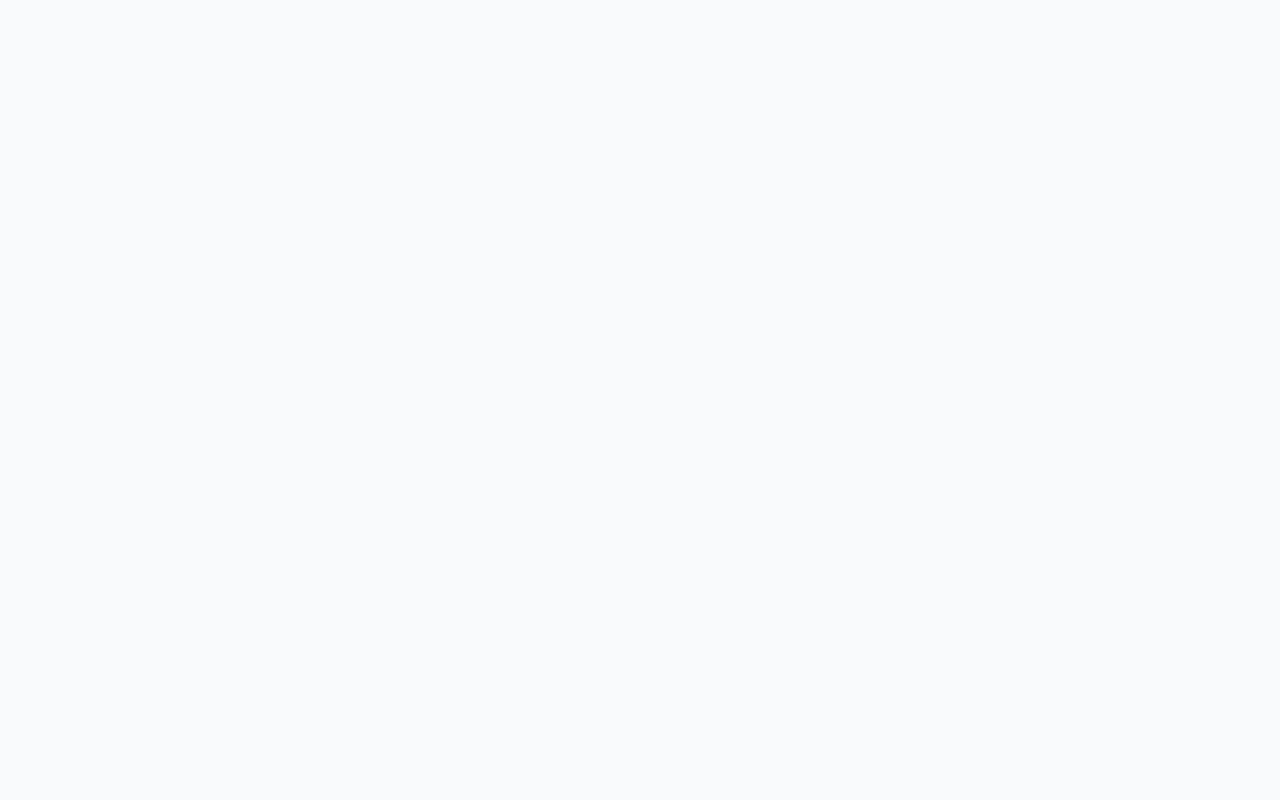
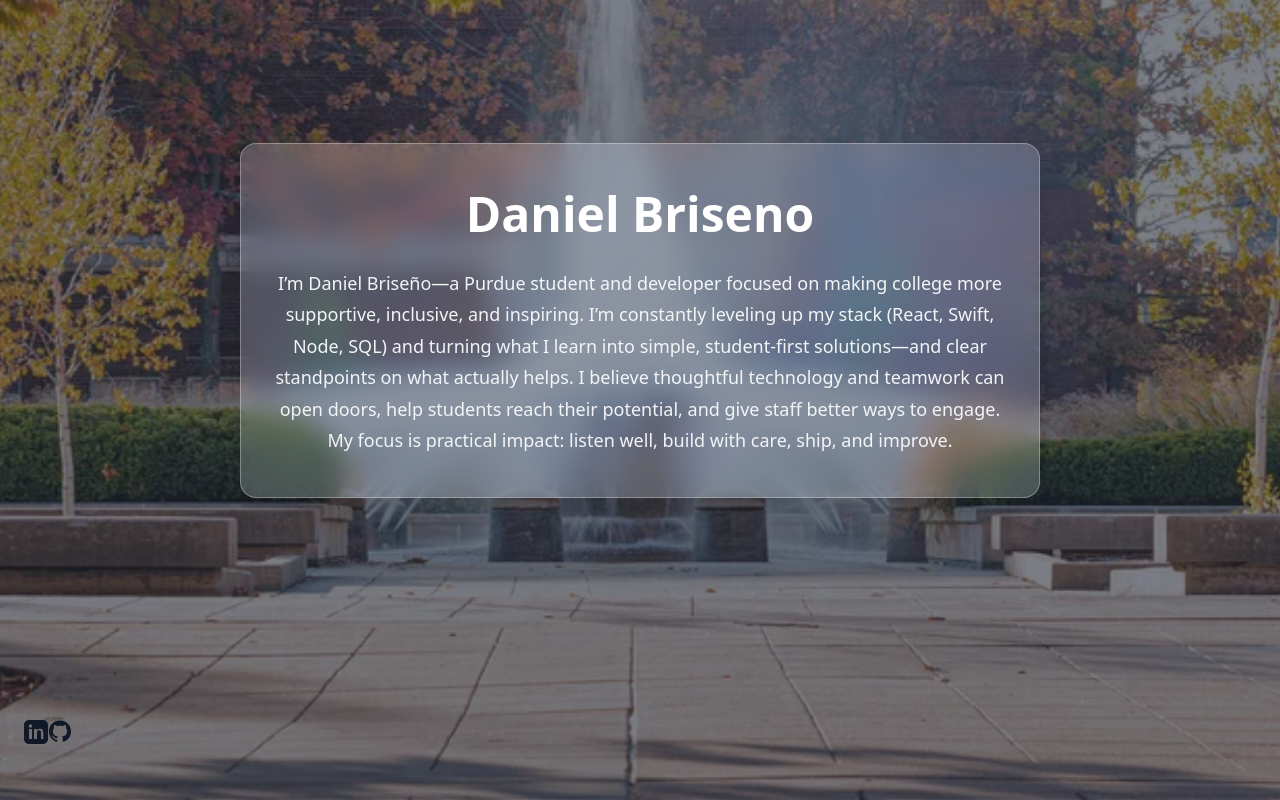
Before and after one commit to Wuizlz/group-website, a React (Vite) app: page /Daniel in a window 1280 px wide. Before the commit this address had no page. Shown: the part 249-1049 px from the top of the page. Before the commit the page ends 800 px from the top, so only its background shows below. Built offline with nearby package versions, Linux system fonts and the light colour scheme.

Commit message:
added footerLinks prop state & Daniel page

```diff
--- a/src/App.jsx
+++ b/src/App.jsx
@@ -2,11 +2,15 @@ import { createBrowserRouter, RouterProvider } from "react-router-dom";
 import AppLayout from "./ui/AppLayout";
 
 import Home from "./pages/Home";
+import Daniel from "./pages/Daniel";
 const router = createBrowserRouter(
   [
     {
       element: <AppLayout />,
-      children: [{ index: true, element: <Home /> }],
+      children: [{ index: true, element: <Home /> },
+        {path: "/Daniel" , element: <Daniel/>},
+      ],
+
     },
   ],
   { basename: import.meta.env.BASE_URL }
--- /dev/null
+++ b/src/pages/Daniel.jsx
@@ -0,0 +1,32 @@
+import { useEffect } from "react";
+import { useOutletContext } from "react-router-dom";
+import styles from "../pages/Home.module.css";
+
+export default function Daniel() {
+  const { setFooterLinks } = useOutletContext();
+  useEffect(() => {
+    setFooterLinks({
+      linkedin: "https://www.linkedin.com/in/daniel-briseno-2aa272223/",
+      github: "https://github.com/Wuizlz",
+    });
+    return () => setFooterLinks(null);
+  }, [setFooterLinks]);
+
+  return (
+    <main className={styles.main}>
+      <div className={styles.header}>
+        <h1 className={styles.title}>Daniel Briseno</h1>
+        <p className={styles.sentence}>
+          I’m Daniel Briseño—a Purdue student and developer focused on making
+          college more supportive, inclusive, and inspiring. I’m constantly
+          leveling up my stack (React, Swift, Node, SQL) and turning what I
+          learn into simple, student-first solutions—and clear standpoints on
+          what actually helps. I believe thoughtful technology and teamwork can
+          open doors, help students reach their potential, and give staff better
+          ways to engage. My focus is practical impact: listen well, build with
+          care, ship, and improve.
+        </p>
+      </div>
+    </main>
+  );
+}
--- a/src/ui/AppLayout.jsx
+++ b/src/ui/AppLayout.jsx
@@ -3,10 +3,13 @@ import Loader from "./Loader";
 import NavBar from "./NavBar";
 import Footer from "./Footer";
 import styles from "./AppLayout.module.css";
+import { useState } from "react";
 
 function AppLayout() {
   const navigation = useNavigation();
   const isLoading = navigation.state === "loading";
+
+  const [footerLinks, setFooterLinks] = useState(null);
 
   console.log(navigation.styles);
 
@@ -15,10 +18,10 @@ function AppLayout() {
       {isLoading && <Loader />}
       <NavBar />
       <main>
-        <Outlet />
+        <Outlet context={{setFooterLinks}} />
       </main>
 
-      {/* <Footer /> */}
+       { footerLinks && <Footer links= {footerLinks} /> }
     </div>
   );
 }
--- a/src/ui/Footer.jsx
+++ b/src/ui/Footer.jsx
@@ -1,6 +1,78 @@
-export default function Footer()
-{
-    return (
-        <footer>Hi</footer>
-    )
+import styles from "./AppLayout.module.css";
+import PropTypes from "prop-types";
+
+export default function Footer({ links }) {
+  const { linkedin, github } = links || {};
+  return (
+    <footer className={styles.footer}>
+      <div className={styles.footerContainer}>
+        <div className={styles.footerContainerContent}>
+          <a
+            href={linkedin}
+            target="_blank"
+            rel="noopener noreferrer"
+            className={styles.iconLink}
+          >
+            <svg
+              xmlns="http://www.w3.org/2000/svg"
+              width="24"
+              height="24"
+              fill="currentColor"
+              viewBox="0 0 24 24"
+              className={styles.icon}
+            >
+              <path
+                d="M19 0h-14C2.238 0 0 2.238 0
+           5v14c0 2.762 2.238 5 5 5h14c2.762
+           0 5-2.238 5-5V5c0-2.762-2.238-5-5-5zM8
+           19H5V9h3v10zM6.5 7.748c-.966 0-1.75-.783-1.75-1.749s.784-1.75
+           1.75-1.75c.967 0 1.75.784
+           1.75 1.75s-.783 1.749-1.75 1.749zM20
+           19h-3v-5.604c0-1.337-.027-3.059-1.863-3.059-1.864
+           0-2.148 1.456-2.148 2.959V19h-3V9h2.885v1.367h.041c.403-.763
+           1.389-1.566 2.861-1.566 3.059
+           0 3.624 2.014 3.624 4.632V19z"
+              />
+            </svg>
+          </a>
+          <a
+            href={github}
+            target="_blank"
+            rel="noopener noreferrer"
+            className={styles.iconLink}
+            aria-label="GitHub"
+          >
+            <svg
+              xmlns="http://www.w3.org/2000/svg"
+              width="24"
+              height="24"
+              fill="currentColor"
+              viewBox="0 0 24 24"
+              className={styles.icon}
+            >
+              <path
+                d="M12 .5C5.73.5.98 5.24.98 11.52c0 4.85
+             3.15 8.96 7.52 10.41.55.1.75-.24.75-.53
+             0-.26-.01-.95-.02-1.86-3.06.67-3.71-1.47-3.71-1.47
+             -.5-1.27-1.22-1.6-1.22-1.6-.99-.67.07-.66.07-.66
+             1.1.08 1.68 1.13 1.68 1.13.98 1.68 2.56 1.2
+             3.19.92.1-.72.38-1.2.69-1.47-2.44-.28-5.02-1.22-5.02-5.42
+             0-1.2.43-2.17 1.14-2.93-.11-.28-.49-1.42.11-2.96
+             0 0 .93-.3 3.05 1.12.88-.24 1.83-.35 2.77-.35.94 0
+             1.89.12 2.77.35 2.12-1.42 3.05-1.12 3.05-1.12.6
+             1.54.22 2.68.11 2.96.71.76 1.14 1.73 1.14 2.93
+             0 4.21-2.58 5.14-5.04 5.41.39.33.74.98.74 1.98
+             0 1.43-.01 2.58-.01 2.93 0 .29.2.64.76.53
+             4.36-1.45 7.51-5.56 7.51-10.4C23.02 5.24 18.27.5 12 .5z"
+              />
+            </svg>
+          </a>
+        </div>
+      </div>
+    </footer>
+  );
 }
+
+Footer.propTypes = {
+  links: PropTypes.object, // or shape({ linkedin: PropTypes.string, github: PropTypes.string })
+};
--- a/src/ui/HamburgerMenu.jsx
+++ b/src/ui/HamburgerMenu.jsx
@@ -39,8 +39,7 @@ export default function HamburgerMenu() {
 
       {open && (
         <div ref={panelRef} role="menu" className={styles.menu}>
-          <div className={styles.section}></div>
-          <div className={styles.sectionTitle}></div>
+          <div className={styles.sectionTitle}> Links</div>
           <Link to="/" className={styles.item} onClick={() => setOpen(false)}>
             {" "}
             Home{" "}
```
Also changed, not shown: src/ui/Footer.module.css (added, +38 -0 lines).
